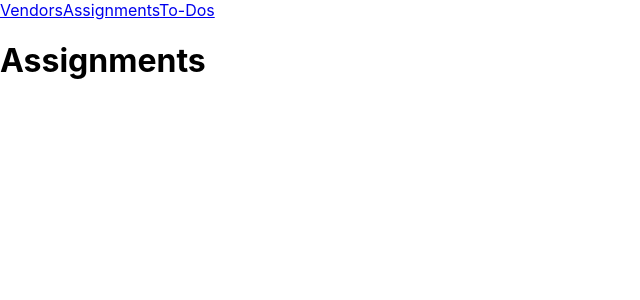
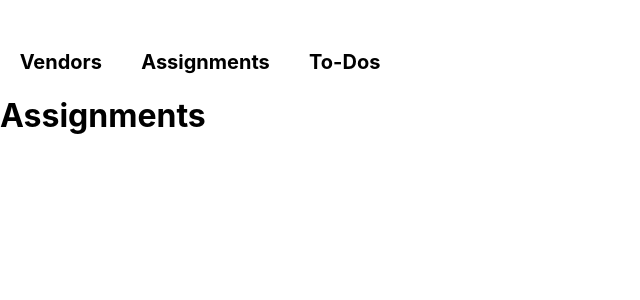
Before and after one commit to AdamC7313/vendor_app, a React (Create React App) app: page /Assignments in a window 1280 px wide. Shown: the top 300 px of the page, without its empty margins (0-640 px from the left). Built offline with nearby package versions, Linux system fonts and the light colour scheme.

Commit message:
add basic layout

```diff
--- a/public/index.html
+++ b/public/index.html
@@ -3,6 +3,9 @@
   <head>
     <meta charset="utf-8" />
     <link rel="icon" href="%PUBLIC_URL%/favicon.ico" />
+    <link rel="preconnect" href="https://fonts.googleapis.com">
+    <link rel="preconnect" href="https://fonts.gstatic.com" crossorigin>
+    <link href="https://fonts.googleapis.com/css2?family=Heebo:wght@100;200;300;400;500;600;700;800;900&display=swap" rel="stylesheet">
     <meta name="viewport" content="width=device-width, initial-scale=1" />
     <meta name="theme-color" content="#000000" />
     <meta
--- a/src/App/App.css
+++ b/src/App/App.css
@@ -5,6 +5,30 @@
 .App-logo {
   height: 40vmin;
   pointer-events: none;
+}
+
+html {
+  height: 100%;
+  width: 100%;
+}
+
+body {
+  height: 100%;
+}
+#root {
+  height: 100%;
+}
+
+.full-container {
+  height: 100%;
+}
+
+main {
+  height: 100%;
+  width: 100%;
+  position: absolute;
+  top: 0px;
+  z-index: -10;
 }
 
 @media (prefers-reduced-motion: no-preference) {
--- a/src/App/App.js
+++ b/src/App/App.js
@@ -7,7 +7,7 @@ import ToDos from '../Pages/ToDos/ToDos';
 
 function App() {
   return (
-    <div>
+    <div className='full-container'>
        <Router>
       <Navigation />
       <main>
--- a/src/Navigation/Navigation.css
+++ b/src/Navigation/Navigation.css
@@ -0,0 +1,14 @@
+.container {
+    display: flex;
+    width: 400px;
+    padding-top: 50px;
+    justify-content: space-around;
+}
+
+a {
+    text-decoration: none;
+    font-family: "inter";
+    font-weight: bold;
+    font-size: 1.25rem;
+    color: black;
+}
--- a/src/Navigation/Navigation.js
+++ b/src/Navigation/Navigation.js
@@ -1,8 +1,9 @@
 import { BrowserRouter as Router, NavLink } from 'react-router-dom';
+import './Navigation.css';
 
 export default function Navigation() {
     return (
-        <div>
+        <div className='container'>
         <NavLink to="/Vendors">Vendors</NavLink>
         <NavLink to="/Assignments">Assignments</NavLink>
         <NavLink to="/ToDos">To-Dos</NavLink>
--- /dev/null
+++ b/src/Pages/Assignments/Assignments.css
@@ -0,0 +1,5 @@
+.assignments-container {
+    position: absolute;
+    top: 75px;
+    z-index: -10;
+}
--- a/src/Pages/Assignments/Assignments.js
+++ b/src/Pages/Assignments/Assignments.js
@@ -1,5 +1,9 @@
 import React from 'react';
+import './Assignments.css';
 
 export default function Assignments() {
-    return <h1>Assignments</h1>
-}
+    return (
+    <div className='assignments-container'>
+        <h1>Assignments</h1>
+    </div>
+)}
```
Also changed, not shown: src/Pages/ToDos/ToDos.css (added), src/Pages/Vendors/Vendors.css (added).
